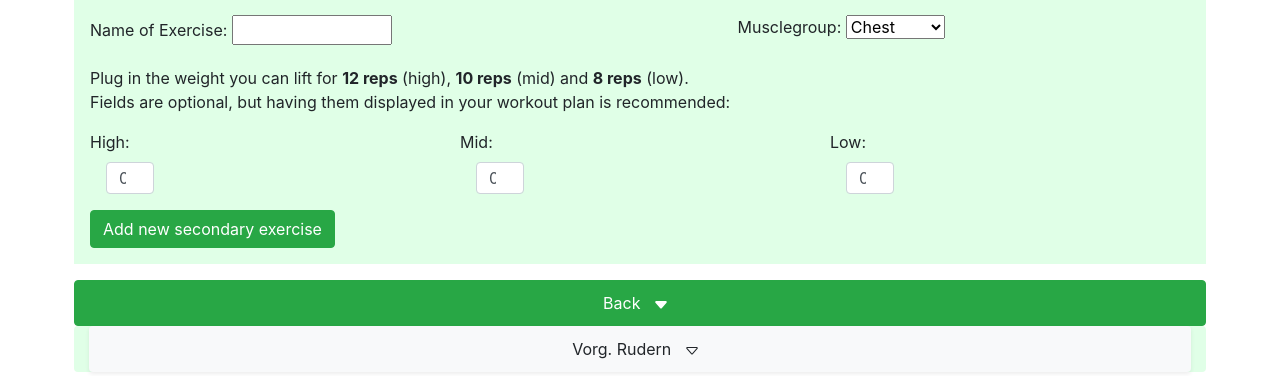
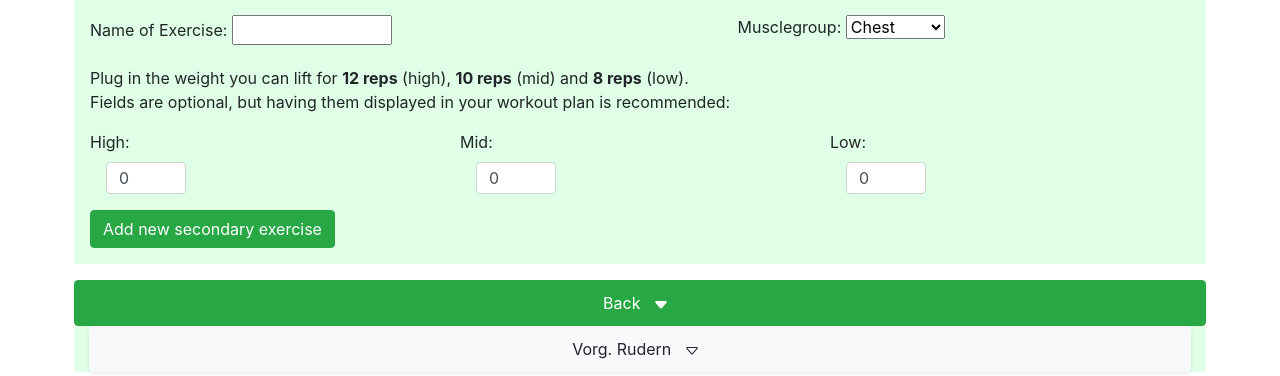
Before and after one commit to alexfuerst93/fitnessapp, a Django app: page /profile/ in a window 1280 px wide. Shown: the part 791-1167 px from the top of the page. Run offline with Django 3.2, Linux system fonts and the light colour scheme; a user stored in the database is signed in; data comes from the database, SQL or seed files in the repository; both versions use the stored data as it was before the commit; some libraries are stand-ins or nearby versions.

Commit message:
minor design tweak; rm db; added db to gitignore

```diff
--- a/userprofile/models.py
+++ b/userprofile/models.py
@@ -30,9 +30,9 @@ class Exercise_Pool(models.Model):
     user_id = models.ForeignKey(User, on_delete=models.CASCADE)
     title = models.CharField("Name of Exercise", max_length=100)
     muscle = models.CharField("Musclegroup", max_length=50, choices=musclegroups, default="chest")
-    high_range = models.PositiveIntegerField(blank=True, default=0, validators=[MinValueValidator(0)]) #weight
-    mid_range = models.PositiveIntegerField(blank=True, default=0, validators=[MinValueValidator(0)]) #weight
-    low_range = models.PositiveIntegerField(blank=True, default=0, validators=[MinValueValidator(0)]) #weight
+    high_range = models.DecimalField(blank=True, default=0, max_digits=5, decimal_places=2, validators=[MinValueValidator(0)]) #weight
+    mid_range = models.DecimalField(blank=True, default=0, max_digits=5, decimal_places=2, validators=[MinValueValidator(0)]) #weight
+    low_range = models.DecimalField(blank=True, default=0, max_digits=5, decimal_places=2, validators=[MinValueValidator(0)]) #weight
 
     def __str__(self):
         return self.title
--- a/userprofile/static/userprofile/style.css
+++ b/userprofile/static/userprofile/style.css
@@ -36,7 +36,7 @@ hr {
 }
 
 .sec_ranges {
-    width: 3em;
+    width: 5em;
     height: 2em;
 }
 
--- a/userprofile/templates/userprofile/profile.html
+++ b/userprofile/templates/userprofile/profile.html
@@ -104,9 +104,9 @@
     </div>
     <p>Plug in the weight you can lift for <b>12 reps</b> (high), <b>10 reps</b> (mid) and <b>8 reps</b> (low).<br>Fields are optional, but having them displayed in your workout plan is recommended:</p>
     <div class="form-row">
-        <div class="col"><label for="high">High:</label><input class="mx-3 form-control sec_ranges" type="number" required min="0" max="999" name="high_range" value="0" id="high"></div>
-        <div class="col"><label for="mid">Mid:</label><input class="mx-3 form-control sec_ranges" type="number" required min="0" max="999" name="mid_range" value="0" id="mid"></div>
-        <div class="col"><label for="low">Low:</label><input class="mx-3 form-control sec_ranges" type="number" required min="0" max="999" name="low_range" value="0" id="low"></div>
+        <div class="col-4"><label for="high">High:</label><input class="mx-3 form-control sec_ranges" type="number" step="0.01" required min="0" max="999" name="high_range" value="0" id="high"></div>
+        <div class="col-4"><label for="mid">Mid:</label><input class="mx-3 form-control sec_ranges" type="number" step="0.01" required min="0" max="999" name="mid_range" value="0" id="mid"></div>
+        <div class="col-4"><label for="low">Low:</label><input class="mx-3 form-control sec_ranges" type="number" step="0.01" required min="0" max="999" name="low_range" value="0" id="low"></div>
     </div>
     <button class="btn btn-success mt-3" name="added_exercise">Add new secondary exercise</button>
 </form>
@@ -151,9 +151,9 @@
                         </select></div>
                     </div>
                     <div class="row mx-0 my-2 p-0">
-                        <div class="col-4"><label for="high">High:</label><input class="text-secondary form-control sec_ranges" type="number" required min="0" max="999" name="high_range" id="high" value="{{ exercise.high_range }}"></div>
-                        <div class="col-4"><label for="mid">Mid:</label><input class="text-secondary form-control sec_ranges" type="number" required min="0" max="999" name="mid_range" id="mid" value="{{ exercise.mid_range }}"></div>
-                        <div class="col-4"><label for="low">Low:</label><input class="text-secondary form-control sec_ranges" type="number" required min="0" max="999" name="low_range" id="low" value="{{ exercise.low_range }}"></div>
+                        <div class="col-4"><label for="high">High:</label><input class="text-secondary form-control sec_ranges" type="number" step="0.01" required min="0" max="999" name="high_range" id="high" value="{{ exercise.high_range }}"></div>
+                        <div class="col-4"><label for="mid">Mid:</label><input class="text-secondary form-control sec_ranges" type="number" step="0.01" required min="0" max="999" name="mid_range" id="mid" value="{{ exercise.mid_range }}"></div>
+                        <div class="col-4"><label for="low">Low:</label><input class="text-secondary form-control sec_ranges" type="number" step="0.01" required min="0" max="999" name="low_range" id="low" value="{{ exercise.low_range }}"></div>
                     </div>
                     <hr class="col-10 m-3">
                     <div class="row mx-0 justify-content-between">
```
Also changed, not shown: db.sqlite3 (deleted), userprofile/migrations/0011_auto_20220106_1119.py (added), 1 other file.
